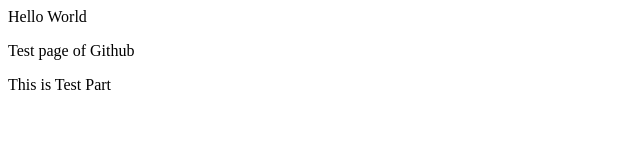
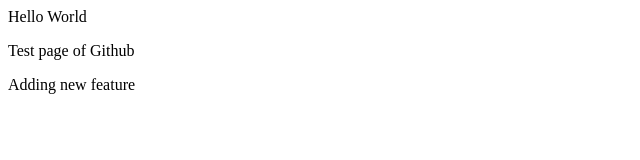
Before and after one commit to sumit-gupta7363/Firstfileofgithub, a plain HTML site: page index.html in a window 1280 px wide. Shown: the full height of the page, 0-640 px from the left. Drawn offline with Linux system fonts and the light colour scheme.

Commit message:
New Features

```diff
--- a/index.html
+++ b/index.html
@@ -1,3 +1,3 @@
 <p>Hello World</p>
 <p>Test page of Github</p>
-<p>This is Test Part</p>
+<p>Adding new feature</p>
```
